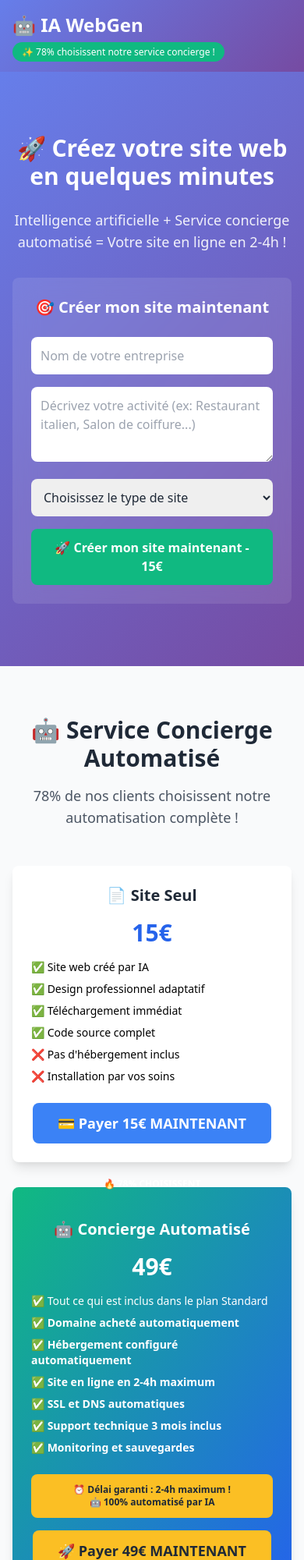
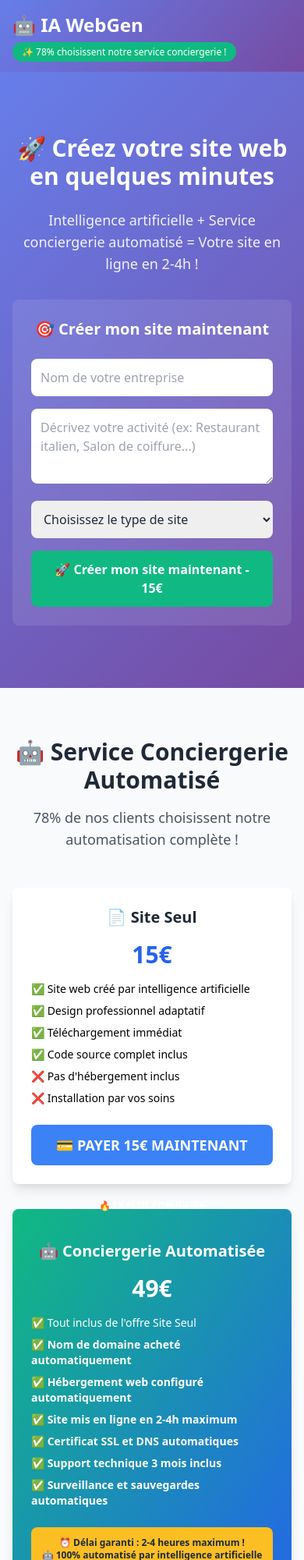
Before and after one commit to chems34/IA-Webgen-website, a plain HTML site: page index.html in a window 390 px wide. Shown: the top 2000 px of the page at 78% size. Drawn offline with nearby package versions, Linux system fonts and the light colour scheme.

Commit message:
Update index.html

```diff
--- a/index.html
+++ b/index.html
@@ -20,7 +20,7 @@
                 <h1 class="text-2xl font-bold">🤖 IA WebGen</h1>
                 <div class="text-sm mt-2 sm:mt-0">
                     <span class="bg-green-500 px-3 py-1 rounded-full text-xs sm:text-sm">
-                        ✨ 78% choisissent notre service concierge !
+                        ✨ 78% choisissent notre service conciergerie !
                     </span>
                 </div>
             </div>
@@ -34,7 +34,7 @@
                 🚀 Créez votre site web en quelques minutes
             </h2>
             <p class="text-lg sm:text-xl mb-8 opacity-90">
-                Intelligence artificielle + Service concierge automatisé = Votre site en ligne en 2-4h !
+                Intelligence artificielle + Service conciergerie automatisé = Votre site en ligne en 2-4h !
             </p>
 
             <div class="bg-white bg-opacity-10 backdrop-filter backdrop-blur-lg rounded-lg p-6 sm:p-8 max-w-md mx-auto">
@@ -66,12 +66,12 @@
         </div>
     </section>
 
-    <!-- Service Concierge -->
+    <!-- Service Conciergerie -->
     <section class="py-16 bg-gray-50 fade-in">
         <div class="container mx-auto px-4">
             <div class="text-center mb-12">
                 <h3 class="text-3xl sm:text-4xl font-bold text-gray-800 mb-4">
-                    🤖 Service Concierge Automatisé
+                    🤖 Service Conciergerie Automatisé
                 </h3>
                 <p class="text-lg sm:text-xl text-gray-600">
                     78% de nos clients choisissent notre automatisation complète !
@@ -79,53 +79,53 @@
             </div>
 
             <div class="grid md:grid-cols-2 gap-8 max-w-5xl mx-auto">
-                <!-- Plan Standard -->
+                <!-- Offre Site Seul -->
                 <div class="bg-white rounded-lg shadow-lg p-6 sm:p-8 card-hover">
                     <div class="text-center">
                         <h4 class="text-xl sm:text-2xl font-bold text-gray-800 mb-4">📄 Site Seul</h4>
                         <div class="text-3xl sm:text-4xl font-bold text-blue-600 mb-4">15€</div>
                         <ul class="text-left space-y-2 mb-6 text-sm sm:text-base">
-                            <li>✅ Site web créé par IA</li>
+                            <li>✅ Site web créé par intelligence artificielle</li>
                             <li>✅ Design professionnel adaptatif</li>
                             <li>✅ Téléchargement immédiat</li>
-                            <li>✅ Code source complet</li>
+                            <li>✅ Code source complet inclus</li>
                             <li>❌ Pas d'hébergement inclus</li>
                             <li>❌ Installation par vos soins</li>
                         </ul>
                         <div class="text-center">
-                            <a href="https://www.paypal.com/paypalme/assakourc/15.00EUR" target="_blank"
+                            <a href="https://www.paypal.com/cgi-bin/webscr?cmd=_xclick&business=assakour.farahpro@gmail.com&amount=15.00&currency_code=EUR&item_name=Site Web IA - 15 euros&return=https://iawebgen.com/merci&cancel_return=https://iawebgen.com" target="_blank"
                                class="inline-block bg-blue-500 hover:bg-blue-600 text-white font-bold py-3 px-8 rounded-lg transition-colors text-lg">
-                                💳 Payer 15€ MAINTENANT
+                                💳 PAYER 15€ MAINTENANT
                             </a>
                         </div>
                     </div>
                 </div>
 
-                <!-- Plan Concierge -->
+                <!-- Offre Conciergerie -->
                 <div class="bg-gradient-to-br from-green-500 to-blue-600 text-white rounded-lg shadow-lg p-6 sm:p-8 card-hover relative">
                     <div class="absolute -top-4 left-1/2 transform -translate-x-1/2 bg-orange-500 px-3 py-1 rounded-full text-xs sm:text-sm font-bold">
-                        🔥 78% CHOISISSENT
+                        🔥 LE PLUS POPULAIRE
                     </div>
                     <div class="text-center mt-4">
-                        <h4 class="text-xl sm:text-2xl font-bold mb-4">🤖 Concierge Automatisé</h4>
+                        <h4 class="text-xl sm:text-2xl font-bold mb-4">🤖 Conciergerie Automatisée</h4>
                         <div class="text-3xl sm:text-4xl font-bold mb-4">49€</div>
                         <ul class="text-left space-y-2 mb-6 text-sm sm:text-base">
-                            <li>✅ Tout ce qui est inclus dans le plan Standard</li>
-                            <li>✅ <strong>Domaine acheté automatiquement</strong></li>
-                            <li>✅ <strong>Hébergement configuré automatiquement</strong></li>
-                            <li>✅ <strong>Site en ligne en 2-4h maximum</strong></li>
-                            <li>✅ <strong>SSL et DNS automatiques</strong></li>
+                            <li>✅ Tout inclus de l'offre Site Seul</li>
+                            <li>✅ <strong>Nom de domaine acheté automatiquement</strong></li>
+                            <li>✅ <strong>Hébergement web configuré automatiquement</strong></li>
+                            <li>✅ <strong>Site mis en ligne en 2-4h maximum</strong></li>
+                            <li>✅ <strong>Certificat SSL et DNS automatiques</strong></li>
                             <li>✅ <strong>Support technique 3 mois inclus</strong></li>
-                            <li>✅ <strong>Monitoring et sauvegardes</strong></li>
+                            <li>✅ <strong>Surveillance et sauvegardes automatiques</strong></li>
                         </ul>
                         <div class="bg-yellow-400 text-gray-800 p-3 rounded-lg text-xs sm:text-sm font-bold mb-4">
-                            ⏰ Délai garanti : 2-4h maximum !<br>
-                            🤖 100% automatisé par IA
+                            ⏰ Délai garanti : 2-4 heures maximum !<br>
+                            🤖 100% automatisé par intelligence artificielle
                         </div>
                         <div class="text-center">
-                            <a href="https://www.paypal.com/paypalme/assakourc/49.00EUR" target="_blank"
+                            <a href="https://www.paypal.com/cgi-bin/webscr?cmd=_xclick&business=assakour.farahpro@gmail.com&amount=49.00&currency_code=EUR&item_name=Service Conciergerie IA - 49 euros&return=https://iawebgen.com/merci&cancel_return=https://iawebgen.com" target="_blank"
                                class="inline-block bg-yellow-400 hover:bg-yellow-300 text-gray-800 font-bold py-3 px-8 rounded-lg transition-colors text-lg">
-                                🚀 Payer 49€ MAINTENANT
+                                🚀 PAYER 49€ MAINTENANT
                             </a>
                         </div>
                     </div>
@@ -138,7 +138,7 @@
     <section class="py-16 fade-in">
         <div class="container mx-auto px-4">
             <h3 class="text-3xl sm:text-4xl font-bold text-center text-gray-800 mb-12">
-                🤖 Comment ça marche ? (100% Automatisé)
+                🤖 Comment ça fonctionne ? (100% Automatisé)
             </h3>
 
             <div class="max-w-5xl mx-auto">
@@ -146,7 +146,7 @@
                     <div class="text-center p-4">
                         <div class="bg-blue-500 text-white rounded-full w-12 h-12 sm:w-16 sm:h-16 flex items-center justify-center text-lg sm:text-2xl font-bold mx-auto mb-4">1</div>
                         <h4 class="font-bold text-base sm:text-lg mb-2">🎯 Vous commandez</h4>
-                        <p class="text-gray-600 text-sm sm:text-base">Remplissez le formulaire et payez via PayPal</p>
+                        <p class="text-gray-600 text-sm sm:text-base">Cliquez sur le bouton et payez directement le montant fixe</p>
                     </div>
 
                     <div class="text-center p-4">
@@ -164,7 +164,7 @@
                     <div class="text-center p-4">
                         <div class="bg-orange-500 text-white rounded-full w-12 h-12 sm:w-16 sm:h-16 flex items-center justify-center text-lg sm:text-2xl font-bold mx-auto mb-4">4</div>
                         <h4 class="font-bold text-base sm:text-lg mb-2">🌐 En ligne !</h4>
-                        <p class="text-gray-600 text-sm sm:text-base">Site accessible mondialement en 2-4h</p>
+                        <p class="text-gray-600 text-sm sm:text-base">Site accessible dans le monde entier en 2-4h</p>
                     </div>
                 </div>
             </div>
@@ -175,13 +175,13 @@
     <section class="gradient-bg text-white py-16 fade-in">
         <div class="container mx-auto px-4 text-center">
             <h3 class="text-2xl sm:text-3xl font-bold mb-8">💬 Besoin d'aide ou d'informations ?</h3>
-            <p class="text-lg sm:text-xl mb-8">Notre équipe est là pour vous accompagner dans votre projet !</p>
+            <p class="text-lg sm:text-xl mb-8">Notre équipe est disponible pour vous accompagner dans votre projet !</p>
             <div class="flex flex-wrap justify-center gap-4">
                 <a href="mailto:contact@iawebgen.com"
                    class="bg-white text-blue-600 px-6 py-3 rounded-lg font-bold hover:bg-gray-100 transition-colors">
                     📧 contact@iawebgen.com
                 </a>
-                <a href="https://www.paypal.com/paypalme/assakourc" target="_blank"
+                <a href="https://www.paypal.fr/paypalme/assakourc" target="_blank"
                    class="bg-green-500 text-white px-6 py-3 rounded-lg font-bold hover:bg-green-600 transition-colors">
                     💳 PayPal: assakourc
                 </a>
@@ -189,7 +189,7 @@
 
             <div class="mt-8 text-sm opacity-75">
                 <p>🤖 Propulsé par IA WebGen - Création automatisée de sites web</p>
-                <p>⚡ Service concierge disponible 24h/24 - Délai garanti 2-4h</p>
+                <p>⚡ Service conciergerie disponible 24h/24 - Délai garanti 2-4 heures</p>
             </div>
         </div>
     </section>
@@ -221,36 +221,18 @@
                     }
 
                     const message = `🎉 Parfait ! Site "${businessValue}" en cours de création !\n\n` +
-                                  `🤖 Notre IA génère votre site professionnel...\n` +
-                                  `💳 Prix : 15€ (site seul) ou 49€ (service concierge)\n\n` +
-                                  `✨ Recommandation : 78% choisissent le service concierge pour avoir leur site en ligne en 2-4h !\n\n` +
-                                  `Voulez-vous procéder au paiement ?`;
+                                  `🤖 Notre intelligence artificielle génère votre site professionnel...\n` +
+                                  `💳 Prix : 15€ (site seul) ou 49€ (service conciergerie)\n\n` +
+                                  `✨ Recommandation : 78% choisissent le service conciergerie pour avoir leur site en ligne en 2-4h !\n\n` +
+                                  `Souhaitez-vous procéder au paiement de 15€ ?`;
 
                     if (confirm(message)) {
-                        const paypalUrl = 'https://www.paypal.com/paypalme/assakourc/15.00EUR';
+                        // Lien de paiement direct vers votre PayPal avec 15€ fixe
+                        const paypalUrl = 'https://www.paypal.com/cgi-bin/webscr?cmd=_xclick&business=assakour.farahpro@gmail.com&amount=15.00&currency_code=EUR&item_name=Site Web IA - 15 euros créé pour ' + businessValue + '&return=https://iawebgen.com/merci&cancel_return=https://iawebgen.com';
                         window.open(paypalUrl, '_blank');
                     }
                 });
             }
-
-            const observerOptions = {
-                threshold: 0.1,
-                rootMargin: '0px 0px -50px 0px'
-            };
-
-            const observer = new IntersectionObserver(function(entries) {
-                entries.forEach(function(entry) {
-                    if (entry.isIntersecting) {
-                        entry.target.style.opacity = '1';
-                        entry.target.style.transform = 'translateY(0)';
-                    }
-                });
-            }, observerOptions);
-
-            const fadeElements = document.querySelectorAll('.fade-in');
-            fadeElements.forEach(function(el) {
-                observer.observe(el);
-            });
         });
     </script>
 </body>
```
